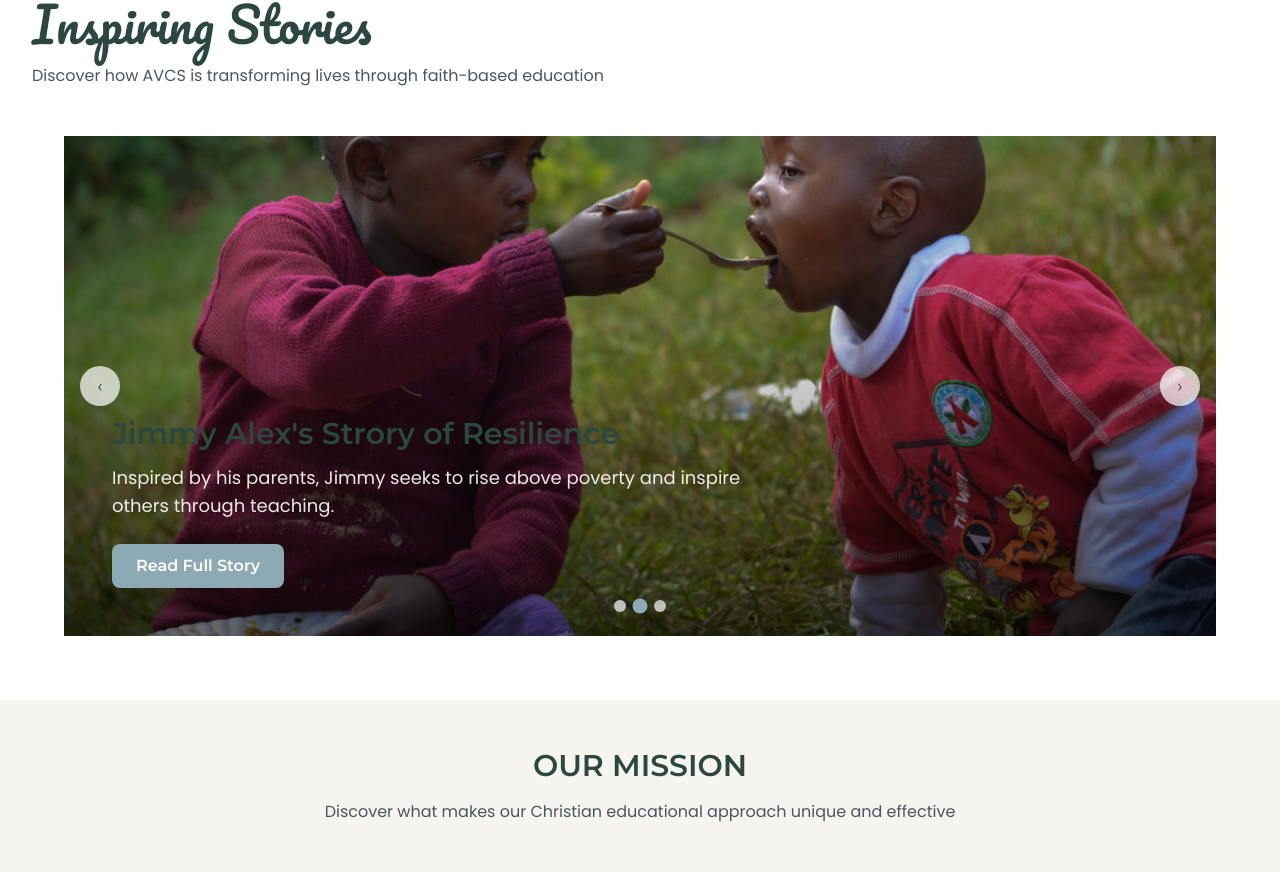
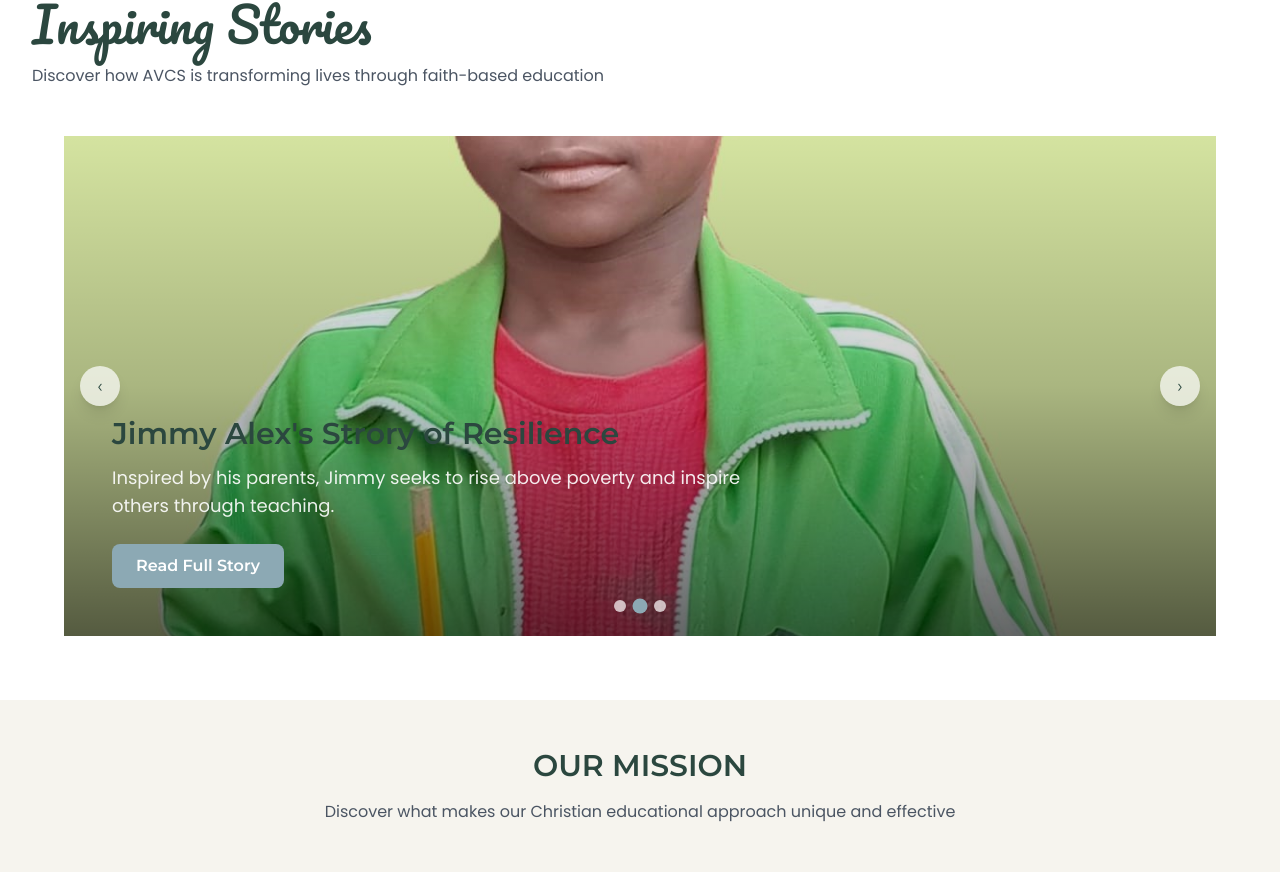
Before and after one commit to WatchDog386/anointed, a React (Vite) app: page / in a window 1280 px wide. Shown: the part 2266-3138 px from the top of the page. Built offline with nearby package versions, Linux system fonts and the light colour scheme.

Commit message:
Update Stories.jsx

```diff
--- a/src/routes/Stories.jsx
+++ b/src/routes/Stories.jsx
@@ -13,7 +13,7 @@ const stories = [
     id: 2,
     title: "Jimmy Alex's Strory of Resilience",
     description: "Inspired by his parents, Jimmy seeks to rise above poverty and inspire others through teaching.",
-    image: "/orphans.jpg",
+    image: "/JimmyAlex.jpg",
   },
 
 {
```
